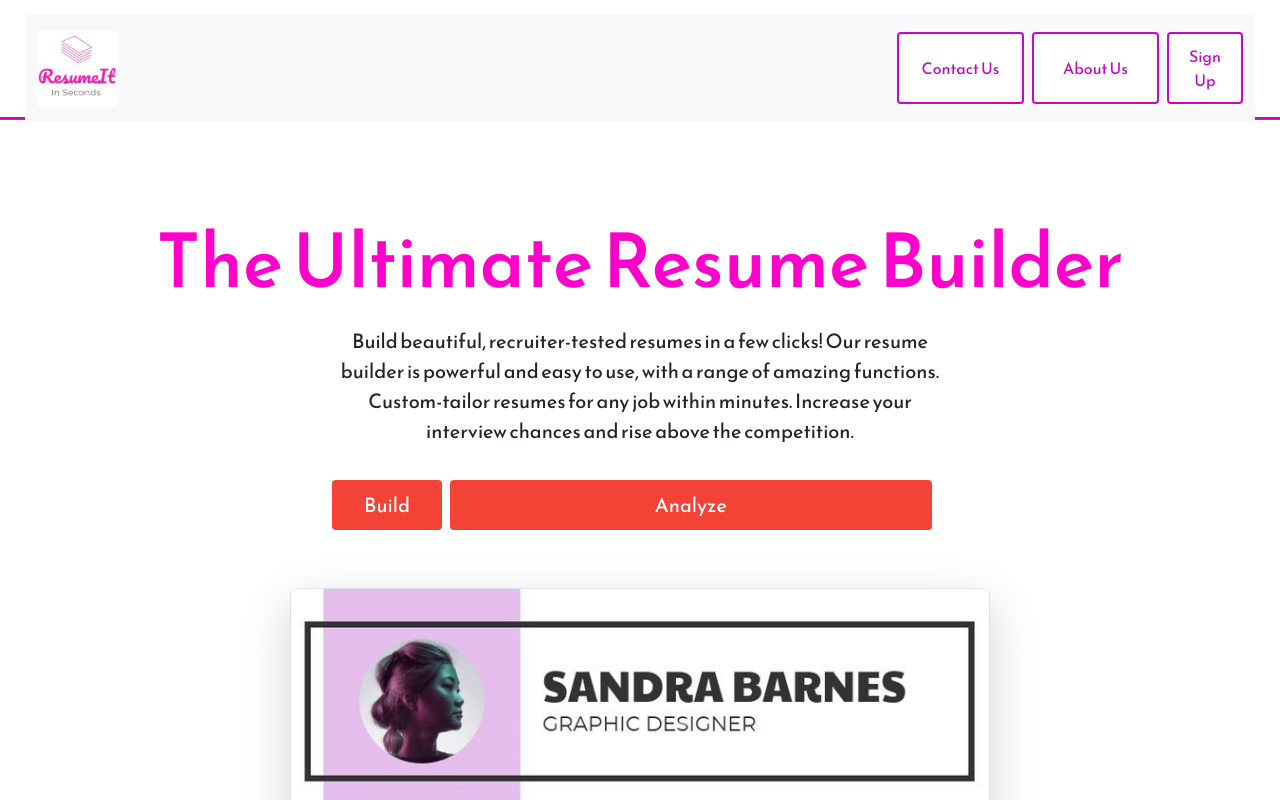
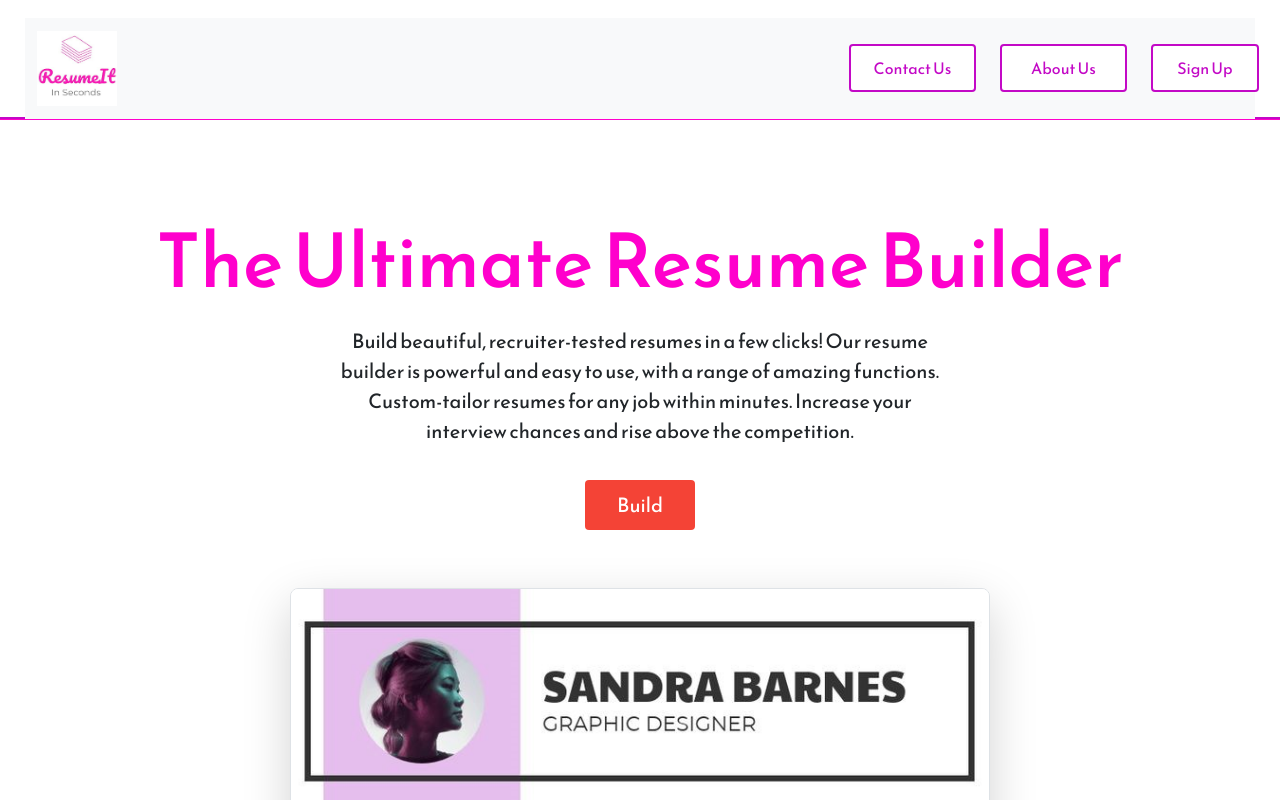
Before and after one commit to MayurBehere/ResumeIt, a React (Create React App) app: page / in a window 1280 px wide. Shown: the top 800 px of the page. Built offline with nearby package versions, Linux system fonts and the light colour scheme.

Commit message:
Fix button styling and remove unused code

```diff
--- a/src/LandComponents/Hero.css
+++ b/src/LandComponents/Hero.css
@@ -9,8 +9,8 @@
 }
 
 .btn-primary {
-    background-color: #fff;
-    color: rgb(255, 0, 204);
+    background-color: rgb(255, 0, 204);
+    color: #fff;
     border: 2px solid rgb(255, 0, 204);
     border-radius: 5px;
     padding: 10px;
@@ -20,4 +20,5 @@
     background-color: rgb(231, 13, 202);
     color: #fff;
 }
+
 @import url('https://fonts.googleapis.com/css2?family=Reem+Kufi:wght@400;500;600;700&family=Roboto+Slab&display=swap');
--- a/src/LandComponents/Hero.js
+++ b/src/LandComponents/Hero.js
@@ -10,7 +10,7 @@ const Hero = () => {
             <p className="lead mb-4">Build beautiful, recruiter-tested resumes in a few clicks! Our resume builder is powerful and easy to use, with a range of amazing functions. Custom-tailor resumes for any job within minutes. Increase your interview chances and rise above the competition.</p>
             <div className="d-grid gap-2 d-sm-flex justify-content-sm-center mb-5">
                <Link to="/login"> <button type="button" className="btn btn-primary btn-lg px-4 me-sm-3">Build</button></Link>
-                <button type="button" className="btn btn-primary btn-lg px-4 me-sm-3">Analyze</button>
+                {/* <button type="button" className="btn btn-primary btn-lg px-4 me-sm-3">Analyze</button> */}
             </div>
         </div>
         <div className='Resume'>
--- a/src/LandComponents/Navbar.css
+++ b/src/LandComponents/Navbar.css
@@ -22,6 +22,8 @@
   background-color: white;
   color: #c309c6;
   border: 2px solid #c309c6;
+  padding: 10px 20px !important;
+  margin: 1rem;
 }
 
 .container button:hover {
```
